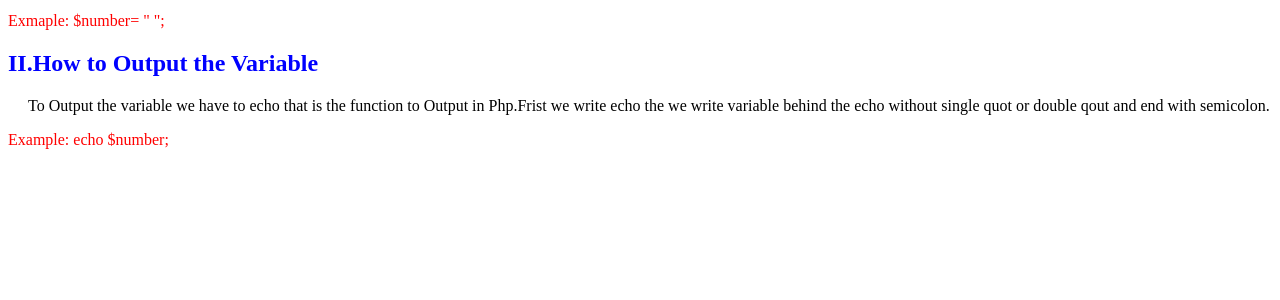
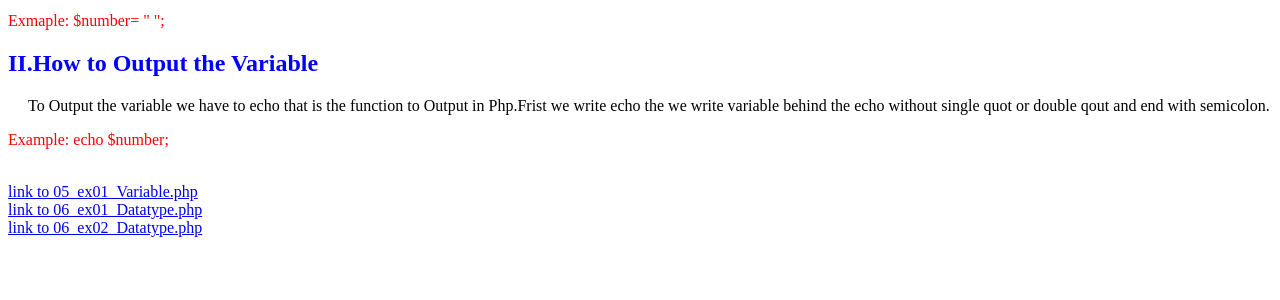
Before and after one commit to sourngseng/ictb10a_php8, a PHP site: page /05_ex01_Variable.php in a window 1280 px wide. Shown: the part 153-453 px from the top of the page. Run offline with PHP 8.4, Linux system fonts and the light colour scheme.

Commit message:
update file

```diff
--- a/12_PhalChomrean/05_ex01_Variable.php
+++ b/12_PhalChomrean/05_ex01_Variable.php
@@ -16,5 +16,8 @@
     echo '<p style="text-indent:20px">To Output the variable we have to echo that is the function to
      Output in Php.Frist we write echo the we write variable behind the echo without single quot or double qout and end with semicolon.</p>';
     echo "<p style='color:red;'>Example: echo $text3;</p>";
-
+    echo "<br>";
+    echo"<a href='05_ex01_Variable.php'>link to 05_ex01_Variable.php</a>"; echo "<br>";
+    echo "<a href='06_ex01_Datatype.php'>link to 06_ex01_Datatype.php</a>"; echo "<br>";
+    echo "<a href='06_ex02_Datatype.php'>link to 06_ex02_Datatype.php</a>"; echo "<br>";
 ?>
--- a/12_PhalChomrean/06_ex01_Datatype.php
+++ b/12_PhalChomrean/06_ex01_Datatype.php
@@ -26,4 +26,8 @@
     echo"<br>";
     echo"<p style='text-indent:20px;'>This is all the characters of the string variable if you not sure about it you can count it by yourself.</p>";
     echo strlen($txt3);
+    echo "<br>";
+    echo"<a href='05_ex01_Variable.php'>link to 05_ex01_Variable.php</a>"; echo "<br>";
+    echo "<a href='06_ex01_Datatype.php'>link to 06_ex01_Datatype.php</a>"; echo "<br>";
+    echo "<a href='06_ex02_Datatype.php'>link to 06_ex02_Datatype.php</a>"; echo "<br>";
 ?>
--- a/12_PhalChomrean/06_ex02_Datatype.php
+++ b/12_PhalChomrean/06_ex02_Datatype.php
@@ -31,4 +31,8 @@
     echo $txt6;
     echo "<p>Now see it all Reverse</p>";
     echo strrev($txt6);
+    echo "<br>";
+    echo"<a href='05_ex01_Variable.php'>link to 05_ex01_Variable.php</a>"; echo "<br>";
+    echo "<a href='06_ex01_Datatype.php'>link to 06_ex01_Datatype.php</a>"; echo "<br>";
+    echo "<a href='06_ex02_Datatype.php'>link to 06_ex02_Datatype.php</a>"; echo "<br>";
 ?>
```
